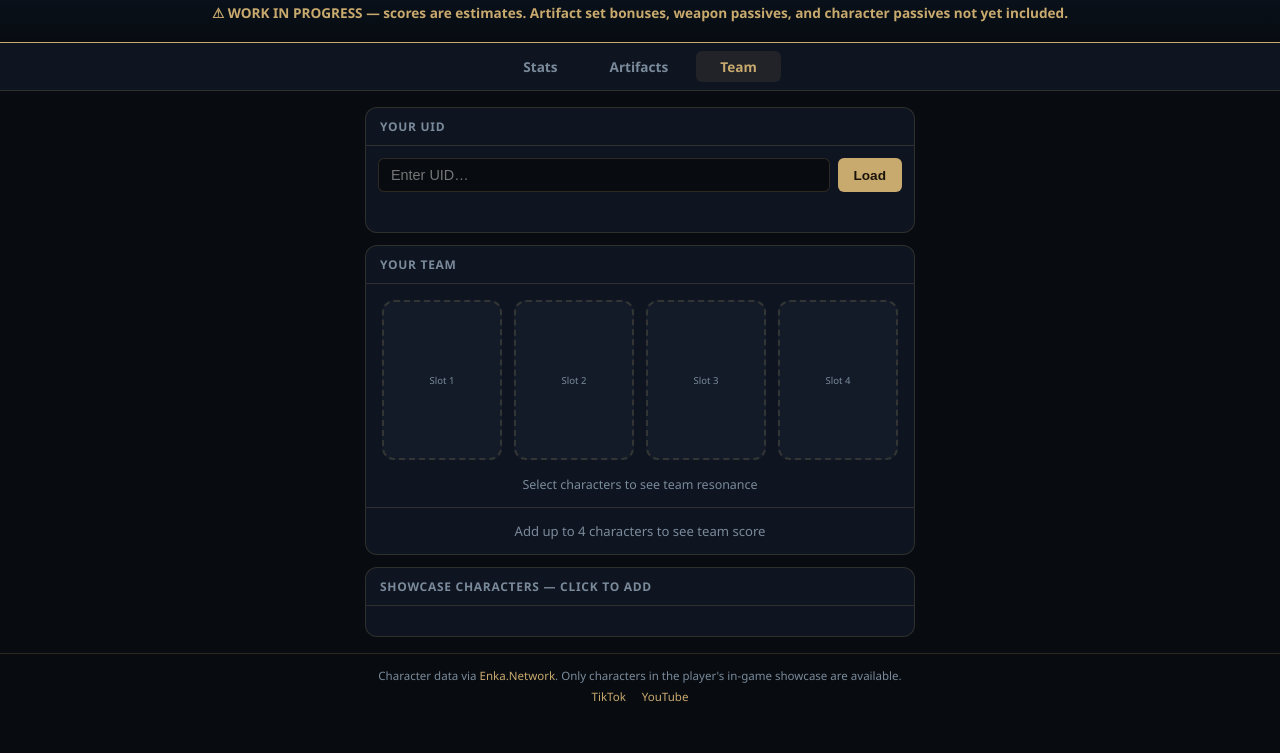
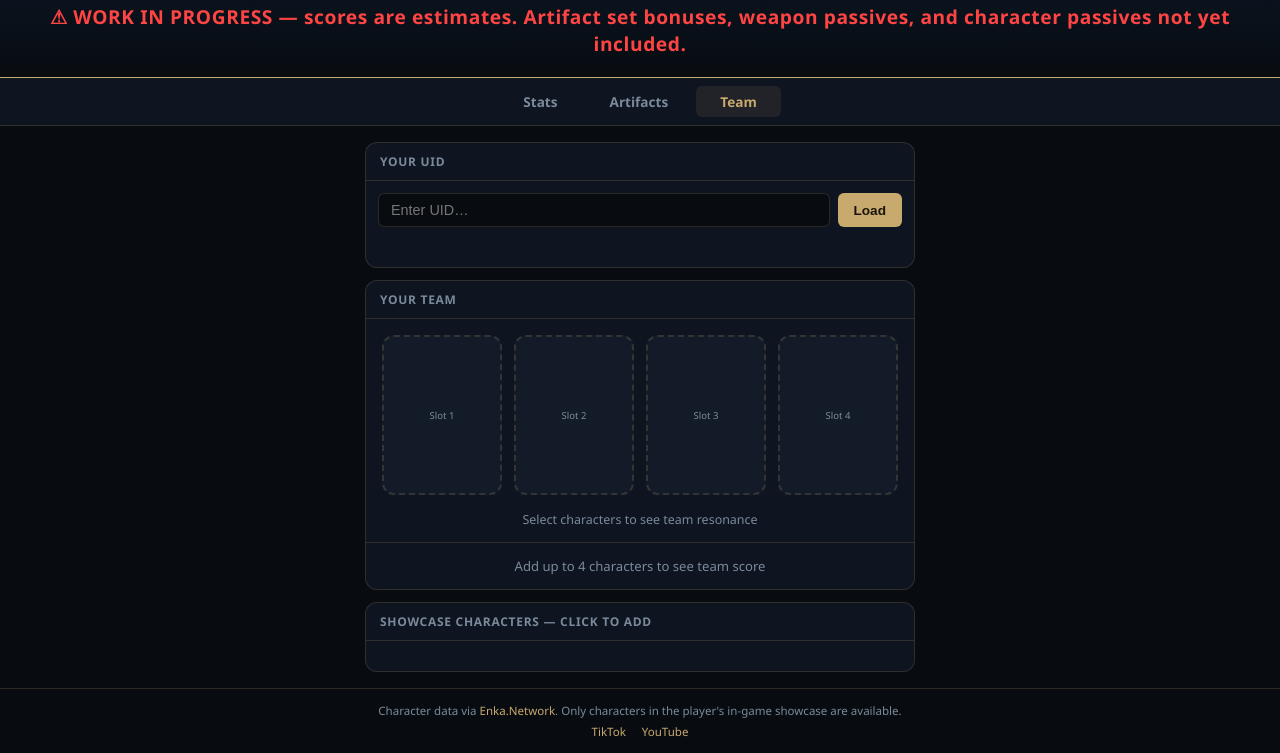
Before and after one commit to FammyFams/Genshin-Compare-Character, a website: page pages/team.html in a window 1280 px wide. Shown: the part 72-825 px from the top of the page. Before the commit the page ends 800 px from the top, so only its background shows below. Drawn offline with Linux system fonts and the light colour scheme.

Commit message:
Make WIP banner bigger and red on team page
Co-Authored-By: Claude Sonnet 4.6 <noreply@anthropic.com>

```diff
--- a/pages/team.html
+++ b/pages/team.html
@@ -25,7 +25,7 @@
 <header>
     <h1>Genshin Team Builder</h1>
     <p>Load your UID, pick 4 characters, and see your team score · Made by wefamit</p>
-    <p style="color:#c8a96e;font-weight:700;font-size:.85em">⚠ WORK IN PROGRESS — scores are estimates. Artifact set bonuses, weapon passives, and character passives not yet included.</p>
+    <p style="color:#ff4444;font-weight:900;font-size:1.2em;letter-spacing:.03em">⚠ WORK IN PROGRESS — scores are estimates. Artifact set bonuses, weapon passives, and character passives not yet included.</p>
     <p id="proxy-status"></p>
 </header>
 
```
